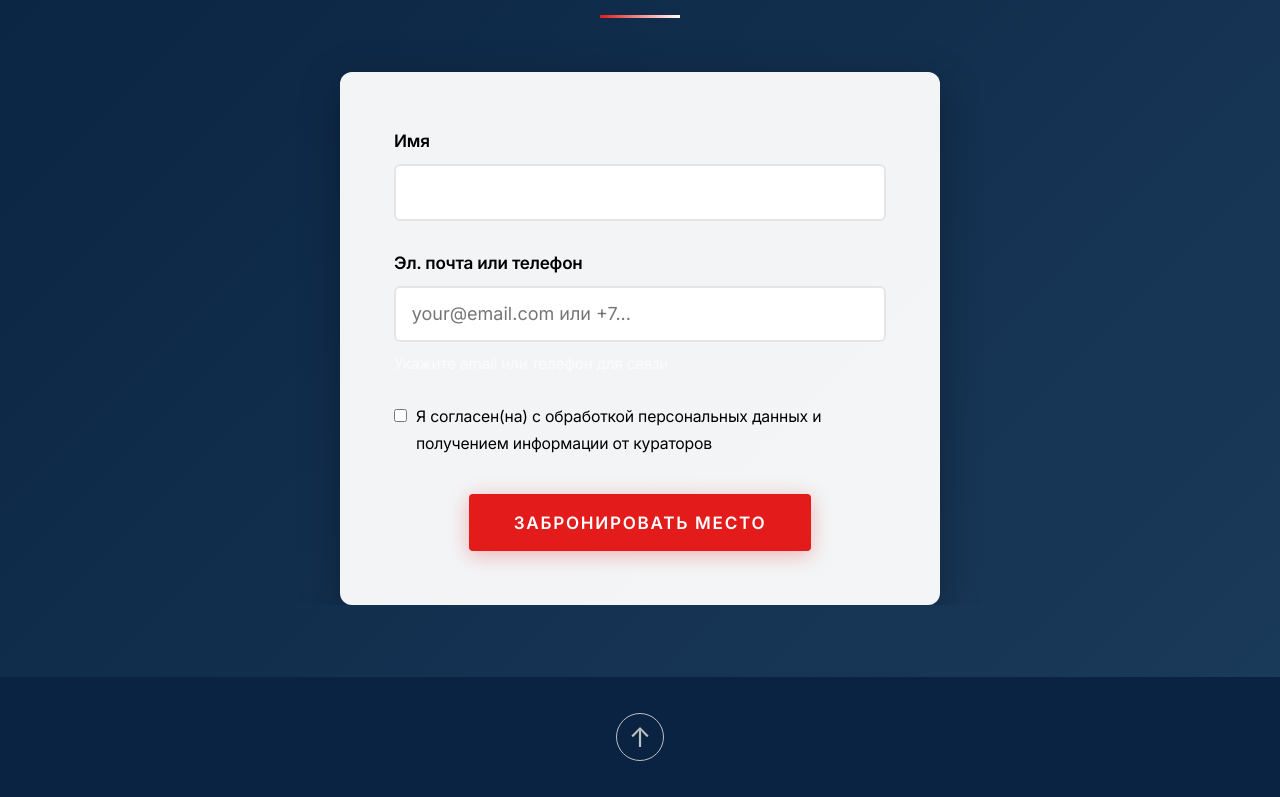
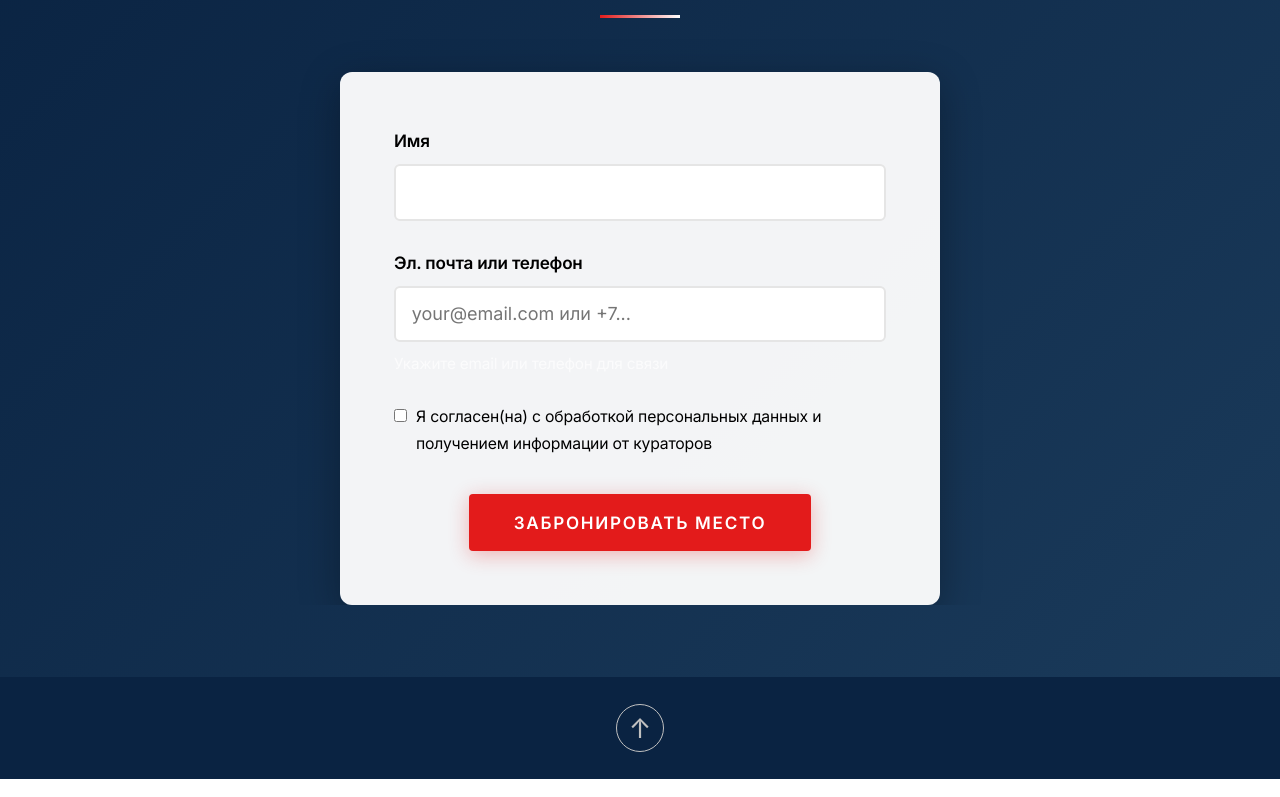
Before and after one commit to stasazaryarozet/paris-2026, a plain HTML site: page index.html in a window 1280 px wide. Shown: the part 4825-5622 px from the top of the page. Drawn offline with nearby package versions, Linux system fonts and the light colour scheme.

Commit message:
Footer padding уменьшен до 1.5rem - минимизация белого пространства

```diff
--- a/style.css
+++ b/style.css
@@ -676,7 +676,7 @@ section {
 .main-footer {
   background-color: var(--midnight-blue);
   color: white;
-  padding: 2rem 0 2rem;
+  padding: 1.5rem 0 1.5rem;
   text-align: center;
 }
 
```
